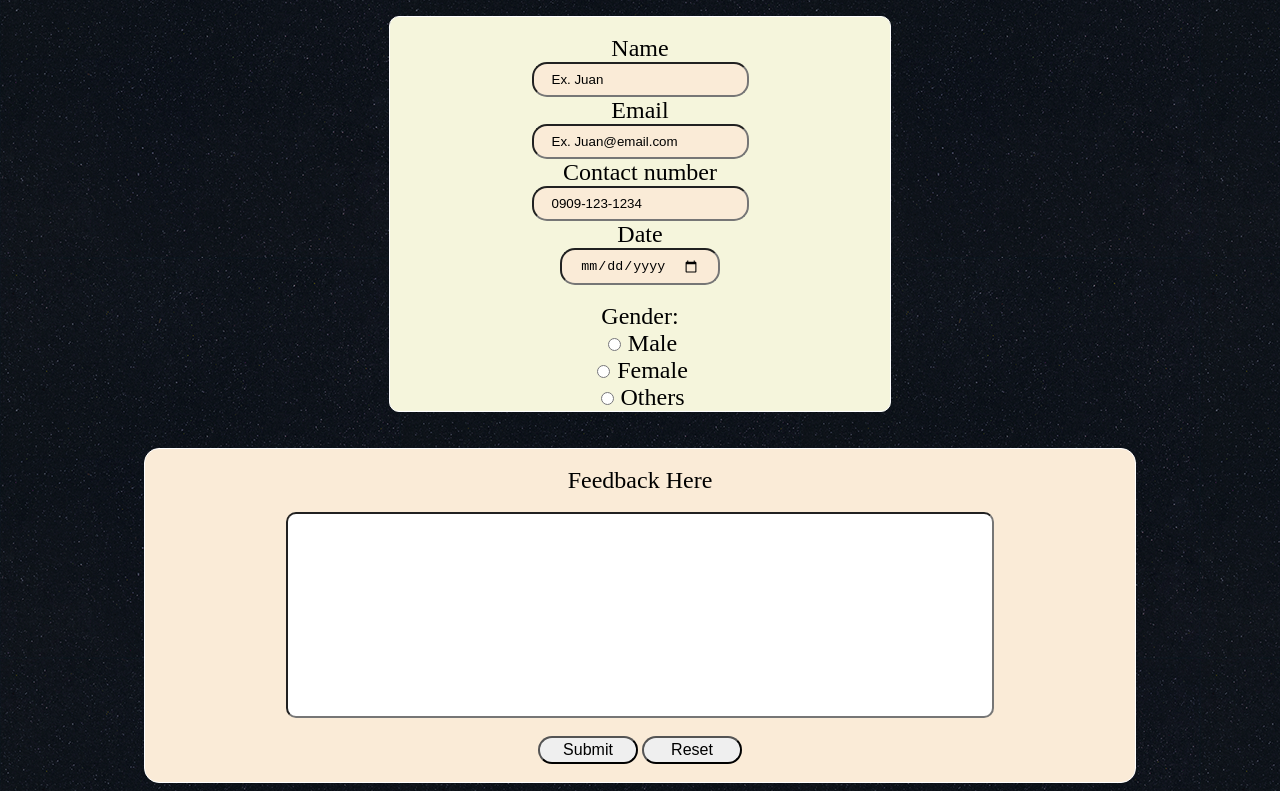
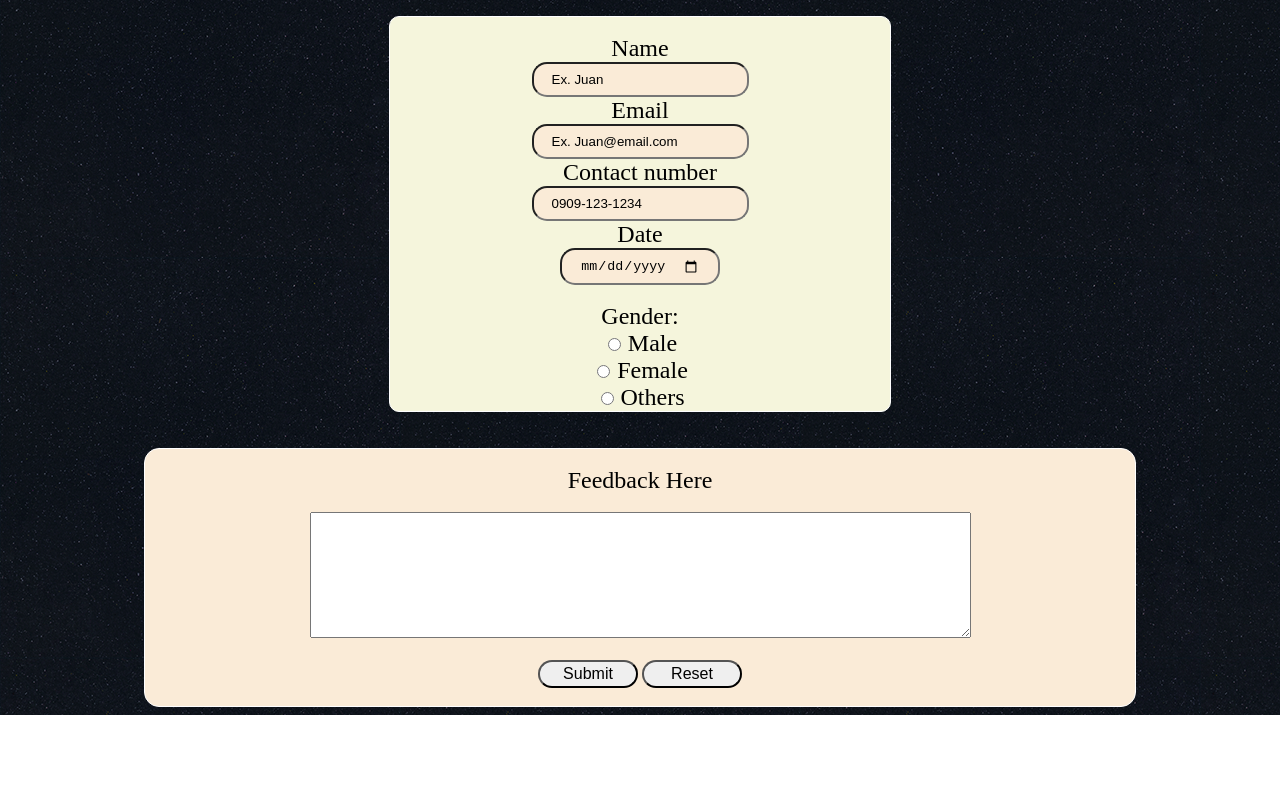
Before and after one commit to Allennx/christianreonal, a plain HTML site: page form.html in a window 1280 px wide. Shown: the part 142-933 px from the top of the page. After the commit the page ends 857 px from the top, so only its background shows below. Drawn offline with Linux system fonts and the light colour scheme.

Commit message:
Update form.html

```diff
--- a/form.html
+++ b/form.html
@@ -47,7 +47,7 @@
     <div class="second">
     <br>
       <label> Feedback Here </label><br><br>
-      <input class="sec" type="textarea" name="" value=""><br><br>
+      <textarea name="name" rows="8" cols="80"></textarea><br><br>
       <input class="bttn" type="button" name="" value="Submit">
       <input class="bttn" type="reset" name="" value="Reset"></body>
       <br>
```
